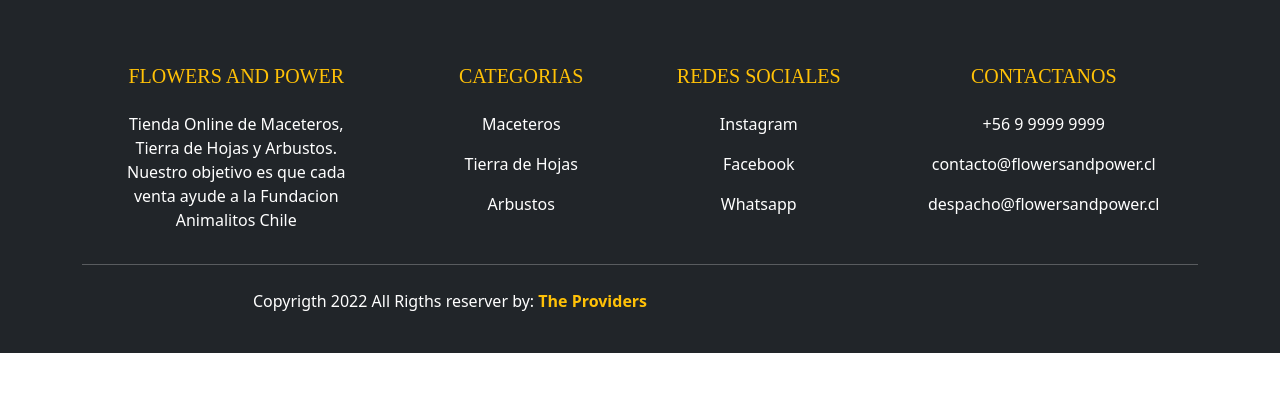
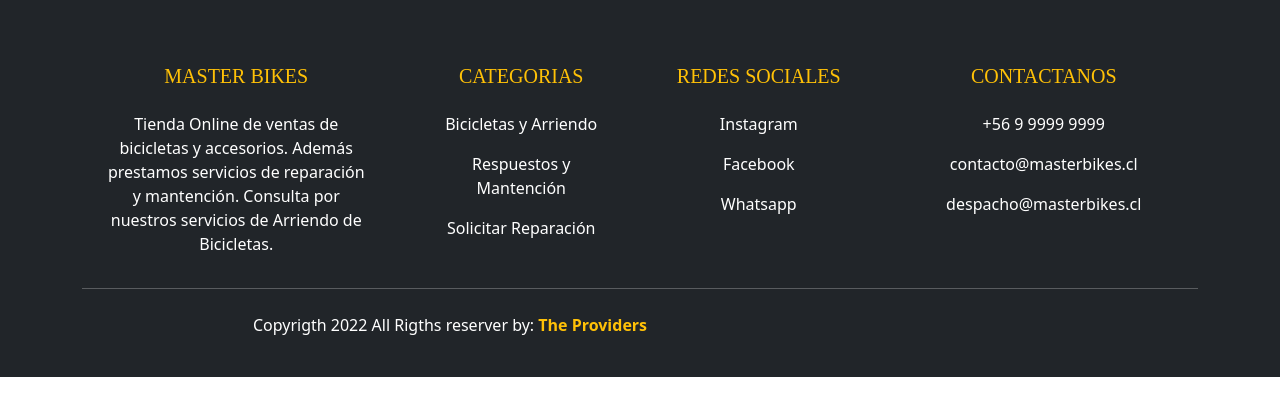
Before and after one commit to camixcode/MasterBikes, a Django app: template TestDjango/core/templates/Footer.html in a window 1280 px wide. Shown: the top 416 px of the page. Run offline with Django 4.2, Linux system fonts and the light colour scheme; the template is opened without the code that fills it, so the values that code supplies are empty; parts of the project's set-up code (start-up, migrations or seed data) failed here and were passed over; some libraries are stand-ins or nearby versions.

Commit message:
home, nav y footer

```diff
--- a/TestDjango/core/templates/Footer.html
+++ b/TestDjango/core/templates/Footer.html
@@ -28,20 +28,20 @@
             <div class="container text-center text-md-left">
                 <div class="row text-center text-md-left">
                     <div class="col-md-3 col-lg-3  col-xl-3 mx-auto mt-3 ">
-                        <h5 class="text-uppercase mb-4 font-weigth-bold text-warning">Flowers And Power</h5>
-                        <p>Tienda Online de Maceteros, Tierra de Hojas y Arbustos. Nuestro objetivo es que cada venta ayude a la Fundacion Animalitos Chile
+                        <h5 class="text-uppercase mb-4 font-weigth-bold text-warning">Master Bikes</h5>
+                        <p>Tienda Online de ventas de bicicletas y accesorios. Además prestamos servicios de reparación y mantención. Consulta por nuestros servicios de Arriendo de Bicicletas.
                         </p>
                     </div>
                     <div class="col-md-2 col-lg-2 col-xl-2 mx-auto mt-3">
                         <h5 class="text-uppercase mb-4 font-weigth-bold text-warning">Categorias</h5>
                         <p>
-                            <a href="#" class="text-white" style="text-decoration: none;">Maceteros</a>
+                            <a href="#" class="text-white" style="text-decoration: none;">Bicicletas y Arriendo</a>
                         </p>
                         <p>
-                            <a href="#" class="text-white" style="text-decoration: none;">Tierra de Hojas</a>
+                            <a href="#" class="text-white" style="text-decoration: none;">Respuestos y Mantención </a>
                         </p>
                         <p>
-                            <a href="#" class="text-white" style="text-decoration: none;">Arbustos</a>
+                            <a href="#" class="text-white" style="text-decoration: none;">Solicitar Reparación</a>
                         </p>
                     </div>
                     <div class="col-md-3 col-lg-2 col-xl-2 mx-auto mt-3">
@@ -63,10 +63,10 @@
                             <i class="fas fa-home mr-3"></i>+56 9 9999 9999
                         </p>
                         <p>
-                            <i class="bi bi-envelope"></i>contacto@flowersandpower.cl
+                            <i class="bi bi-envelope"></i>contacto@masterbikes.cl
                         </p>
                         <p>
-                            <i class="fas fa-home mr-3"></i>despacho@flowersandpower.cl
+                            <i class="fas fa-home mr-3"></i>despacho@masterbikes.cl
                         </p>
                     </div>
                 </div>
--- a/TestDjango/core/templates/Nav2.html
+++ b/TestDjango/core/templates/Nav2.html
@@ -12,7 +12,7 @@
     <!-- Bootstrap CSS -->
     <link href="https://cdn.jsdelivr.net/npm/bootstrap@5.0.2/dist/css/bootstrap.min.css" rel="stylesheet" integrity="sha384-EVSTQN3/azprG1Anm3QDgpJLIm9Nao0Yz1ztcQTwFspd3yD65VohhpuuCOmLASjC" crossorigin="anonymous">
     <title>Pagina de Inicio</title>
-    <!--<title>FLOWERSANDPOWER</title>-->
+
     <link rel="stylesheet" href="{% static 'core/css/stylos.css'%}">
 
 
@@ -29,8 +29,8 @@
     <!--- Navbar Superior-->
     <nav class="navbar navbar-expand-sm navbar-dark bg-white">
         <div class="container-fluid">
-            <img src="{% static 'core/img/Flowers.png' %}" alt="" width="100">
-            <h6><i>Flowers and Power </i></h6>
+            <img src="{% static 'core/img/Logo_mb2.png' %}" alt="" width="100">
+            <h6><i>Master Bikes </i></h6>
             <a class="navbar-brand">
             </a>
             <button class="navbar-toggler " type="button" data-bs-toggle="collapse" data-bs-target="#navbarSupportedContent" aria-controls="#navbarSupportedContent" aria-expanded="false" aria-label="Toggle navigation">
```
Also changed, not shown: TestDjango/core/templates/Nav.html (+4 -3 lines), TestDjango/core/templates/core/index_home.html (+7 -6 lines), TestDjango/core/static/core/img/Logo_Master.jpeg (added), TestDjango/core/static/core/img/Logo_mb2.png (added), TestDjango/core/static/core/img/front_1.jpg (added), TestDjango/core/static/core/img/front_2.jpg (added), TestDjango/core/static/core/img/front_3.jpg (added), TestDjango/core/static/core/img/front_4.jpg (added), TestDjango/core/templates/core/Seguimiento.html (line endings or trailing spaces).
